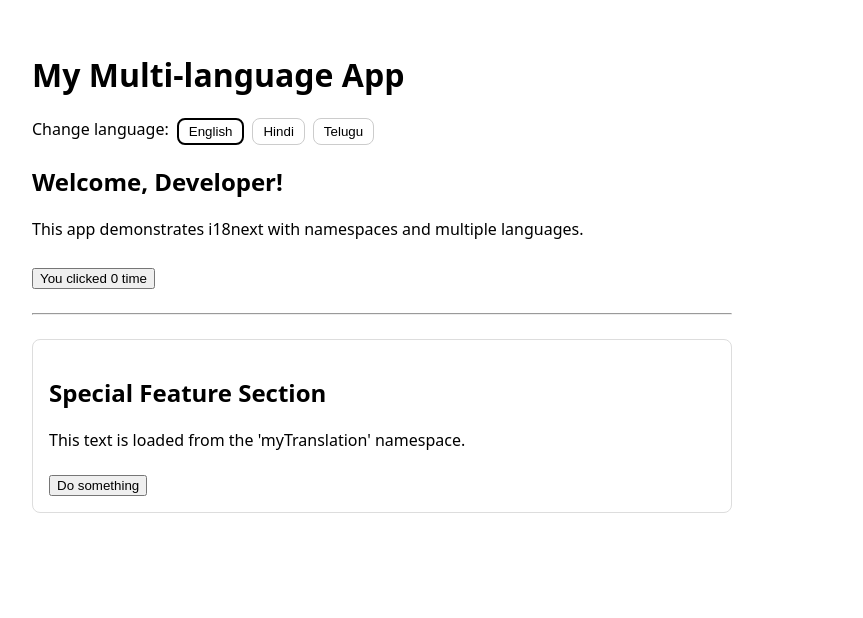
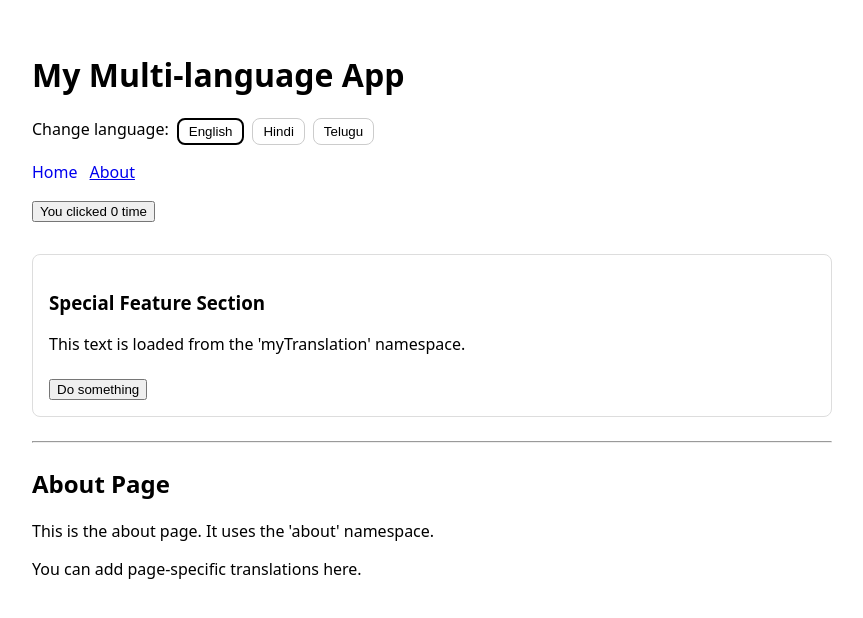
Before and after one commit to UdayKumarBurgula/my-react-prepare, a React (Create React App) app: page /about in a window 1280 px wide. Shown: the top 618 px of the page, without its empty margins (0-863 px from the left). Built offline with nearby package versions, Linux system fonts and the light colour scheme.

Commit message:
added home and about routes

```diff
--- a/package.json
+++ b/package.json
@@ -13,6 +13,7 @@
     "react": "^19.2.1",
     "react-dom": "^19.2.1",
     "react-i18next": "^16.4.0",
+    "react-router-dom": "^7.10.1",
     "react-scripts": "5.0.1",
     "web-vitals": "^2.1.4"
   },
--- /dev/null
+++ b/public/locales/en/about.json
@@ -0,0 +1,5 @@
+{
+  "title": "About Page",
+  "content": "This is the about page. It uses the 'about' namespace.",
+  "more": "You can add page-specific translations here."
+}
--- /dev/null
+++ b/public/locales/en/home.json
@@ -0,0 +1,5 @@
+{
+  "title": "Home Page",
+  "welcomeMessage": "Welcome to the home page!",
+  "info": "This text comes from the 'home' namespace."
+}
--- /dev/null
+++ b/public/locales/hi/about.json
@@ -0,0 +1,5 @@
+{
+  "title": "अबाउट पेज",
+  "content": "यह अबाउट पेज है। यह 'about' namespace का उपयोग करता है।",
+  "more": "आप यहाँ पेज-स्पेसिफिक अनुवाद जोड़ सकते हैं।"
+}
--- /dev/null
+++ b/public/locales/hi/home.json
@@ -0,0 +1,5 @@
+{
+  "title": "होम पेज",
+  "welcomeMessage": "होम पेज पर आपका स्वागत है!",
+  "info": "यह टेक्स्ट 'home' namespace से आता है।"
+}
--- /dev/null
+++ b/public/locales/te/about.json
@@ -0,0 +1,5 @@
+{
+  "title": "అబౌట్ పేజ్",
+  "content": "ఇది అబౌట్ పేజ్. ఇది 'about' namespace ను ఉపయోగిస్తుంది.",
+  "more": "మీరు ఇక్కడ పేజీ స్పెసిఫిక్ అనువాదాలు జోడించవచ్చు."
+}
--- /dev/null
+++ b/public/locales/te/home.json
@@ -0,0 +1,5 @@
+{
+  "title": "హోమ్ పేజ్",
+  "welcomeMessage": "హోమ్ పేజ్ కు స్వాగతం!",
+  "info": "ఈ టెక్స్ట్ 'home' namespace నుండి వస్తుంది."
+}
--- a/src/App.js
+++ b/src/App.js
@@ -1,31 +1,62 @@
 // src/App.js
 import React, { useState } from "react";
+import { BrowserRouter, Routes, Route, Link, NavLink } from "react-router-dom";
 import { useTranslation } from "react-i18next";
+
 import LanguageSwitcher from "./LanguageSwitcher";
+import HomePage from "./pages/HomePage";
+import AboutPage from "./pages/AboutPage";
 import MyFeature from "./MyFeature";
 
 function App() {
-  // "common" namespace by default
   const { t } = useTranslation("common");
   const [count, setCount] = useState(0);
 
   return (
-    <div style={{ fontFamily: "system-ui", padding: 24, maxWidth: 700 }}>
+    <BrowserRouter>
+      <div style={{ fontFamily: "system-ui", padding: 24, maxWidth: 800 }}>
         <h1>{t("appTitle")}</h1>
 
         <LanguageSwitcher />
 
-      <h2>{t("welcome", { name: "Developer" })}</h2>
-      <p>{t("description")}</p>
+        {/* Simple navigation */}
+        <nav style={{ marginBottom: 16, display: "flex", gap: 12 }}>
+          <NavLink
+            to="/"
+            end
+            style={({ isActive }) => ({
+              textDecoration: isActive ? "underline" : "none"
+            })}
+          >
+            Home
+          </NavLink>
+          <NavLink
+            to="/about"
+            style={({ isActive }) => ({
+              textDecoration: isActive ? "underline" : "none"
+            })}
+          >
+            About
+          </NavLink>
+        </nav>
 
-      <button onClick={() => setCount((c) => c + 1)} style={{ marginTop: 12 }}>
+        {/* Counter still uses common.json */}
+        <button onClick={() => setCount((c) => c + 1)} style={{ marginBottom: 16 }}>
           {t("counterLabel", { count })}
         </button>
 
+        {/* Show Feature section (myTranslation namespace) */}
+        <MyFeature />
+
         <hr style={{ margin: "24px 0" }} />
 
-      <MyFeature />
+        {/* Router outlet area */}
+        <Routes>
+          <Route path="/" element={<HomePage />} />
+          <Route path="/about" element={<AboutPage />} />
+        </Routes>
       </div>
+    </BrowserRouter>
   );
 }
 
--- a/src/MyFeature.js
+++ b/src/MyFeature.js
@@ -5,12 +5,13 @@ import { useTranslation } from "react-i18next";
 function MyFeature() {
   // ✅ Here is what you asked for:
   // using array notation with namespaces
+  // Use myTranslation namespace (and common as fallback if needed)
   const { t } = useTranslation(["myTranslation", "common"]);
   // myTranslation is searched first, then common as fallback
 
   return (
     <section style={{ marginTop: 16, padding: 16, border: "1px solid #ddd", borderRadius: 8 }}>
-      <h2>{t("featureTitle")}</h2>
+      <h3>{t("featureTitle")}</h3>
       <p>{t("featureDescription")}</p>
       <button style={{ marginTop: 8 }}>
         {t("buttonLabel")}
--- a/src/i18n.js
+++ b/src/i18n.js
@@ -16,7 +16,8 @@ i18n
     supportedLngs: ["en", "hi", "te"],
 
     // Declare namespaces
-    ns: ["common", "myTranslation"],
+    // ✅ include all namespaces
+    ns: ["common", "myTranslation", "home", "about"],
     defaultNS: "common",
 
     backend: {
--- /dev/null
+++ b/src/pages/AboutPage.js
@@ -0,0 +1,18 @@
+// src/pages/AboutPage.js
+import React from "react";
+import { useTranslation } from "react-i18next";
+
+function AboutPage() {
+  // ✅ Use about namespace + fallback to "common"
+  const { t } = useTranslation(["about", "common"]);
+
+  return (
+    <div>
+      <h2>{t("title")}</h2>
+      <p>{t("content")}</p>
+      <p>{t("more")}</p>
+    </div>
+  );
+}
+
+export default AboutPage;
--- /dev/null
+++ b/src/pages/HomePage.js
@@ -0,0 +1,18 @@
+// src/pages/HomePage.js
+import React from "react";
+import { useTranslation } from "react-i18next";
+
+function HomePage() {
+  // ✅ Use page-specific namespace + fallback to "common"
+  const { t } = useTranslation(["home", "common"]);
+
+  return (
+    <div>
+      <h2>{t("title")}</h2>
+      <p>{t("welcomeMessage")}</p>
+      <p>{t("info")}</p>
+    </div>
+  );
+}
+
+export default HomePage;
```
Also changed, not shown: 2 other files (tests, documents, lock files or other folders). Lines whose indentation alone changed are shown as unchanged.
